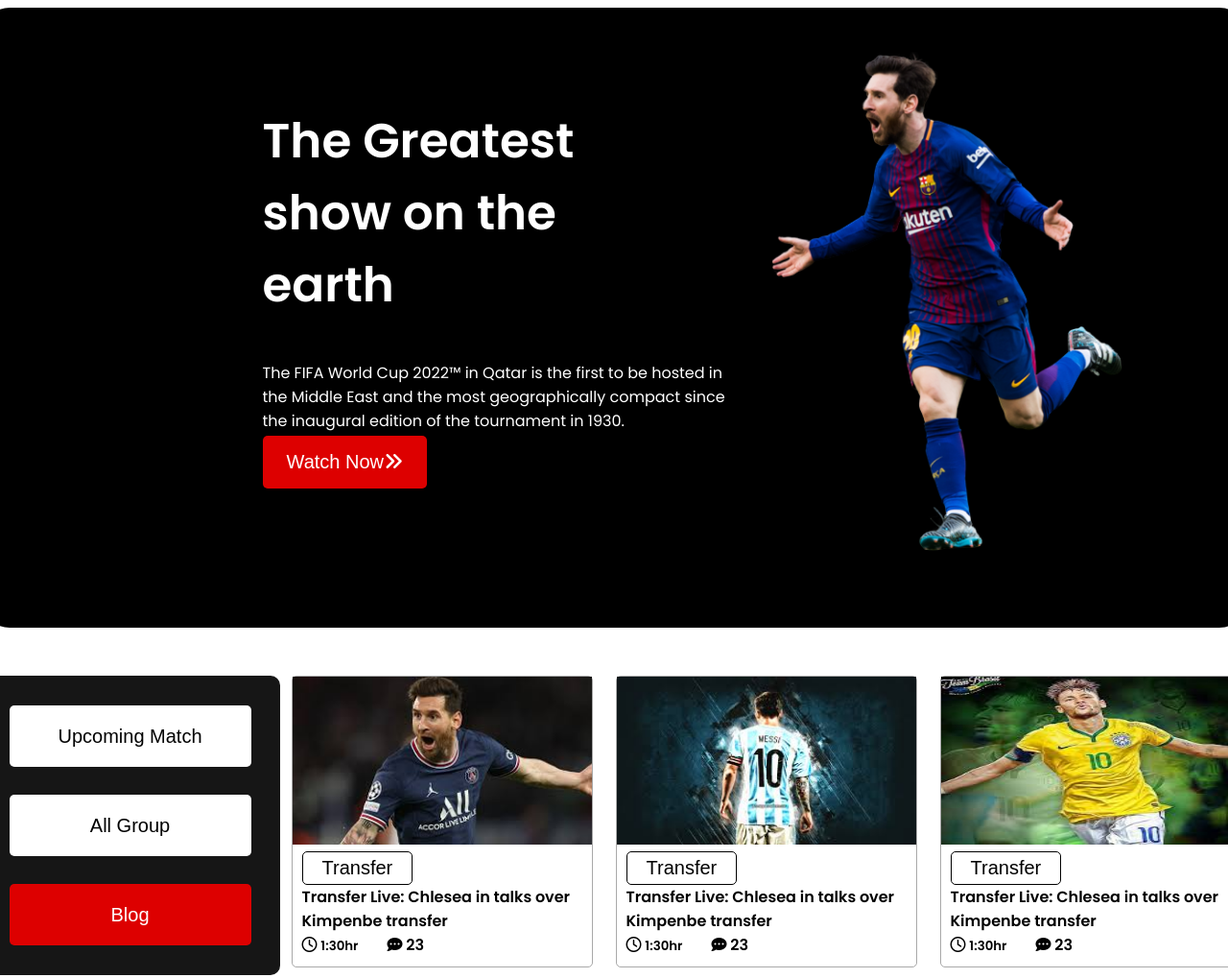
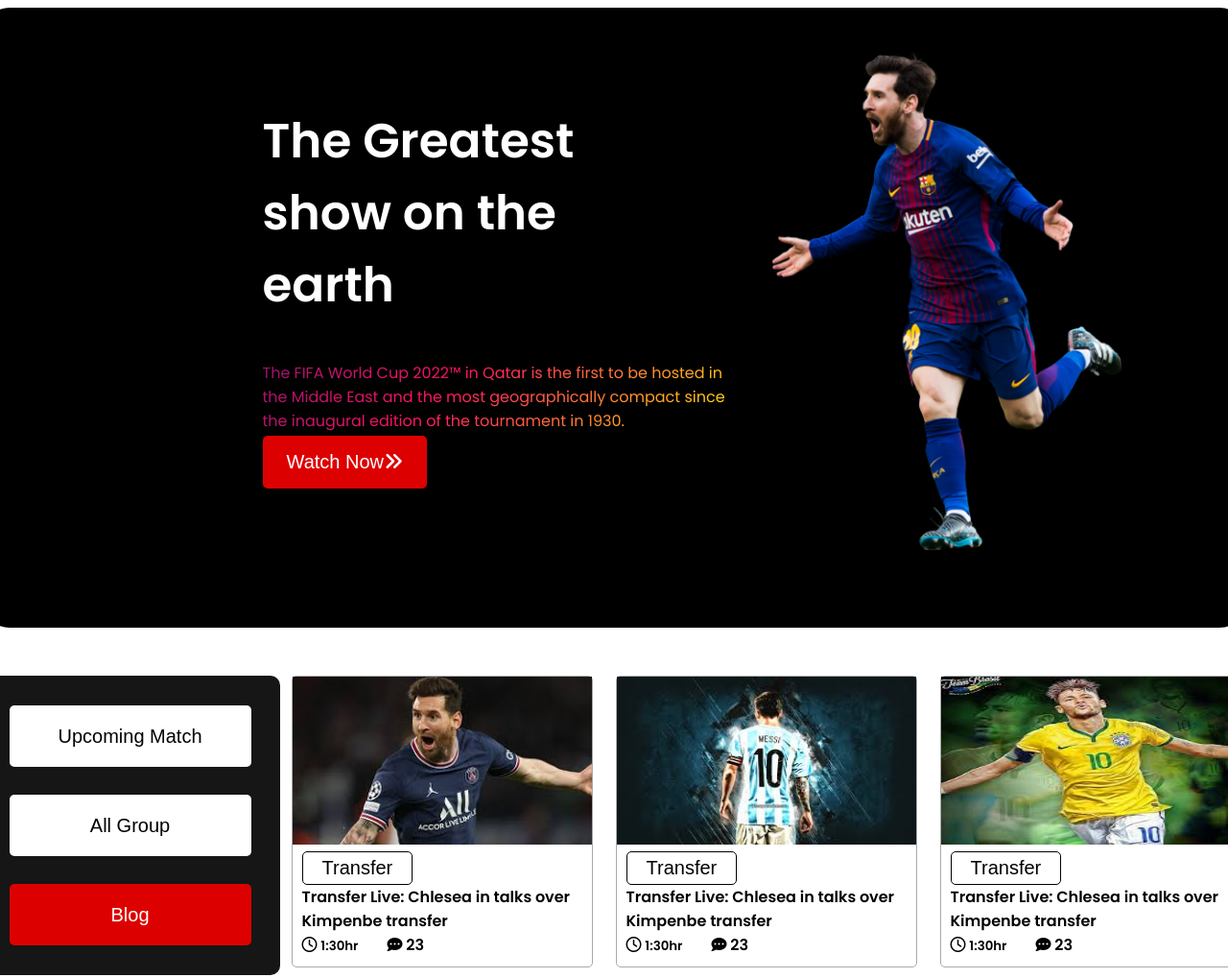
Before and after one commit to SharmiNMooN/world-cup, a plain HTML site: page index.html in a window 1280 px wide. Shown: the top 1019 px of the page at 96% size. Drawn offline with Linux system fonts and the light colour scheme.

Commit message:
animation added

```diff
--- a/index.html
+++ b/index.html
@@ -31,7 +31,7 @@
             <h1 class="head-class">The Greatest <br>
                 show on the <br>
                 earth</h1>
-            <p class="header-text">
+            <p class="header-text animate-charcter">
                 The FIFA World Cup 2022™ in Qatar is the first to be hosted in the Middle East and the most
                 geographically compact since the inaugural edition of the tournament in 1930.
 
--- a/styles/style.css
+++ b/styles/style.css
@@ -221,6 +221,29 @@ li {
   border-color: 1px solid gray;
   width: 80%;
 }
+
+.animate-charcter {
+  background-image: linear-gradient(
+    -225deg,
+    #231557 0%,
+    #44107a 29%,
+    #ff1361 67%,
+    #fff800 100%
+  );
+  background-size: 200% auto;
+  background-clip: text;
+  text-fill-color: transparent;
+  -webkit-background-clip: text;
+  -webkit-text-fill-color: transparent;
+  animation: textclip 2s linear infinite;
+}
+
+@keyframes textclip {
+  to {
+    background-position: 200% center;
+  }
+}
+
 /* -----media quries-----*/
 /*----mobile devices---*/
 
```
